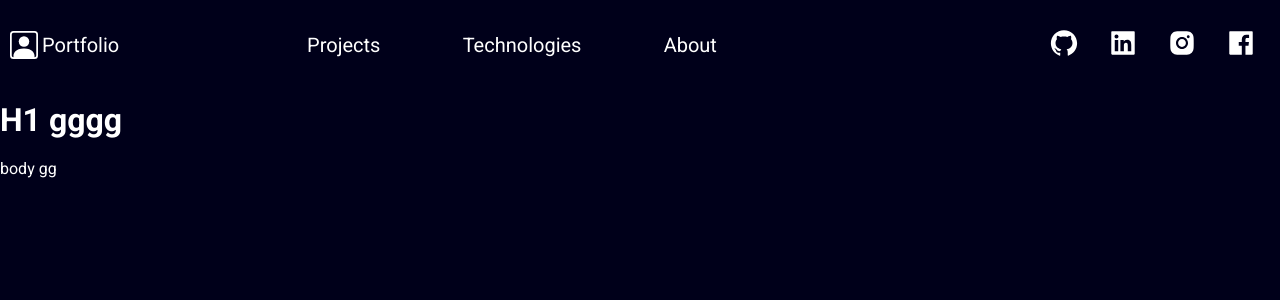
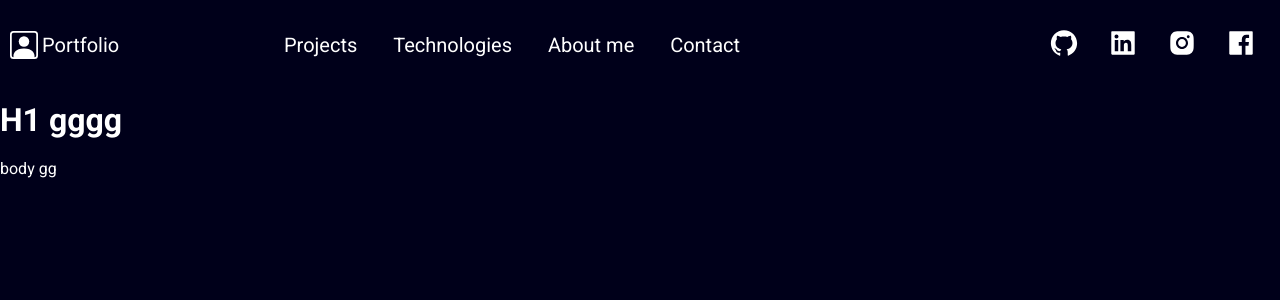
Before and after one commit to kkopec11/Portfolio, a Next.js app: page / in a window 1280 px wide. Shown: the top 300 px of the page. Built offline with nearby package versions, Linux system fonts and the light colour scheme.

Commit message:
Header -Contact

```diff
--- a/src/components/Header/Header.js
+++ b/src/components/Header/Header.js
@@ -27,7 +27,12 @@
             </li>
             <li>
                 <Link href="#about">
-                    <NavLink>About</NavLink>
+                    <NavLink>About me</NavLink>
+                </Link>
+            </li>
+            <li>
+                <Link href="#contact">
+                    <NavLink>Contact</NavLink>
                 </Link>
             </li>
         </DivLinks>
```
